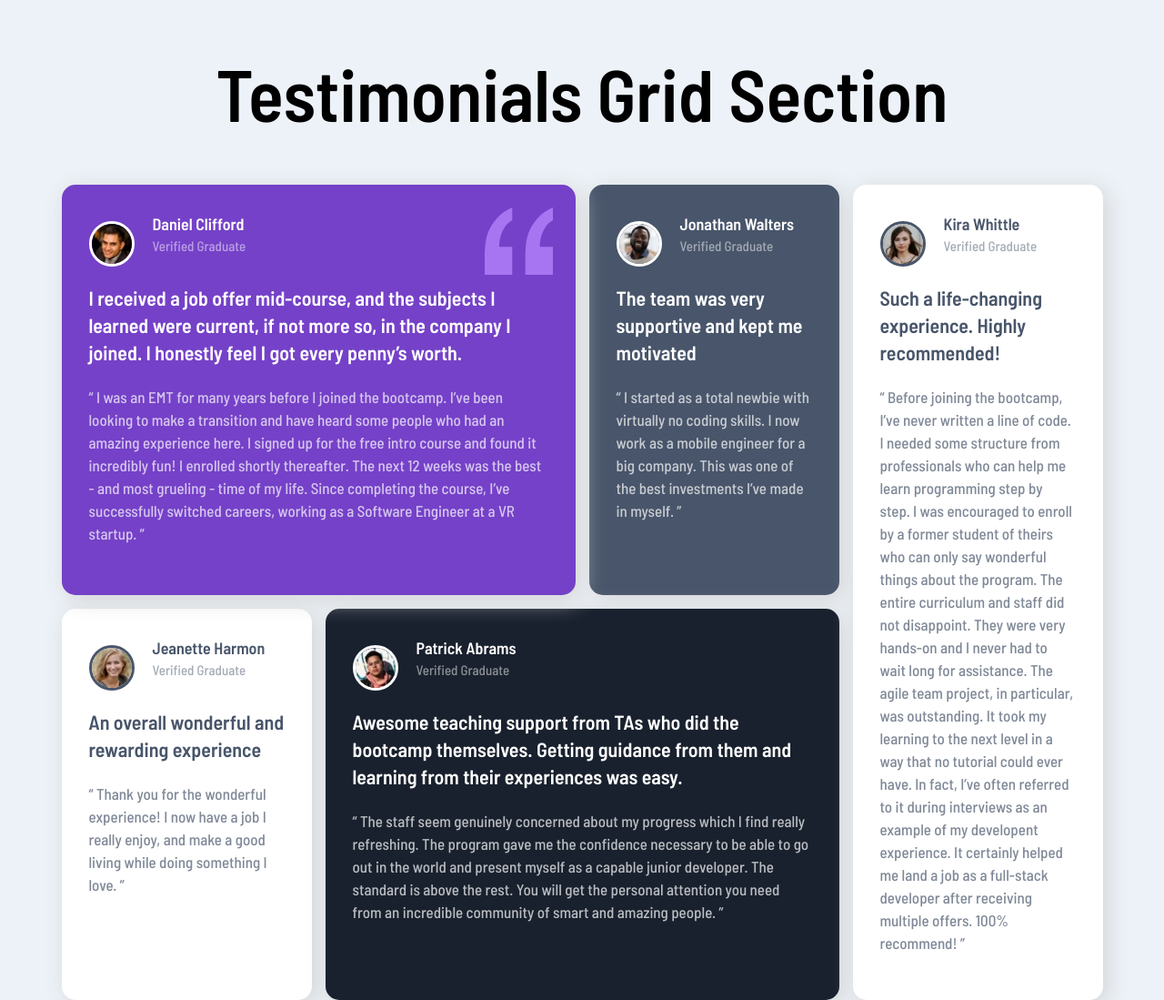
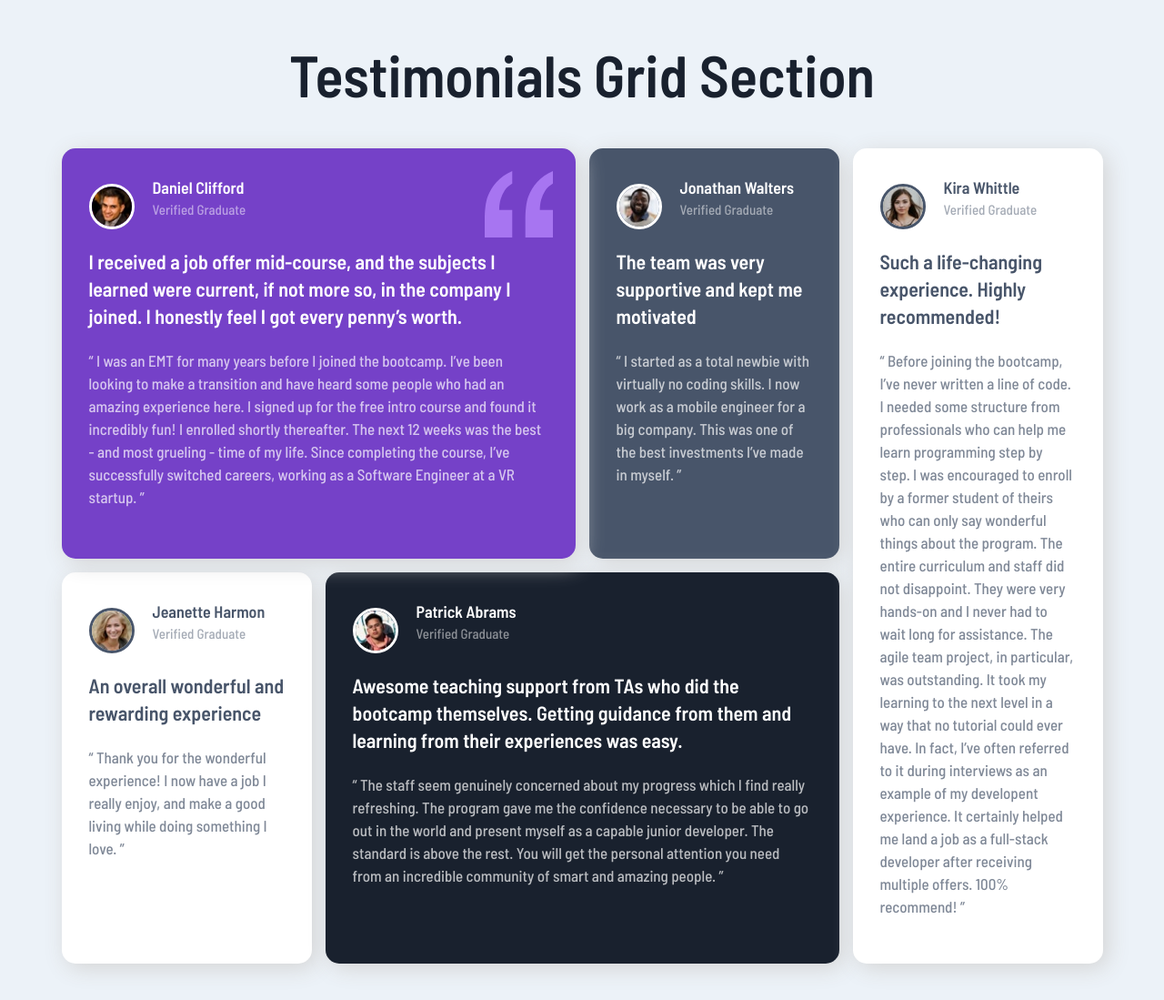
Before and after one commit to Joel-Development/Front-End-Mentor-Challenge---3, a plain HTML site: page docs/index.html in a window 1280 px wide. Shown: the top 1099 px of the page at 91% size. Drawn offline with Linux system fonts and the light colour scheme.

Commit message:
README.md update

```diff
--- a/docs/css/style.css
+++ b/docs/css/style.css
@@ -19,8 +19,9 @@ body {
 
 .main-title
 {
-  font-size: 10vmin;
+  font-size: 8vmin;
   text-align: center;
+  color: var(--dark-blue);
 }
 
 .card-container
```
Also changed, not shown: screenshots/desktop.jpg (added), screenshots/desktop.png (deleted), 1 other file.
